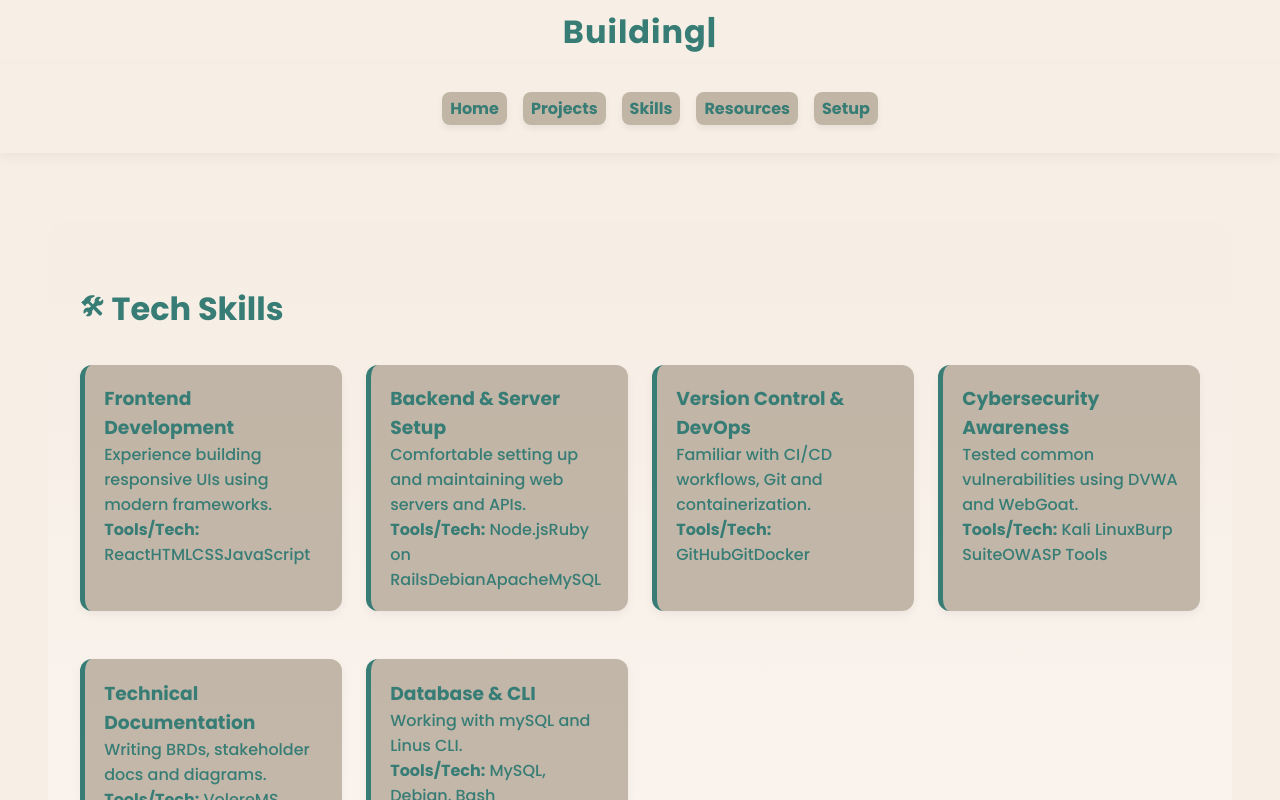
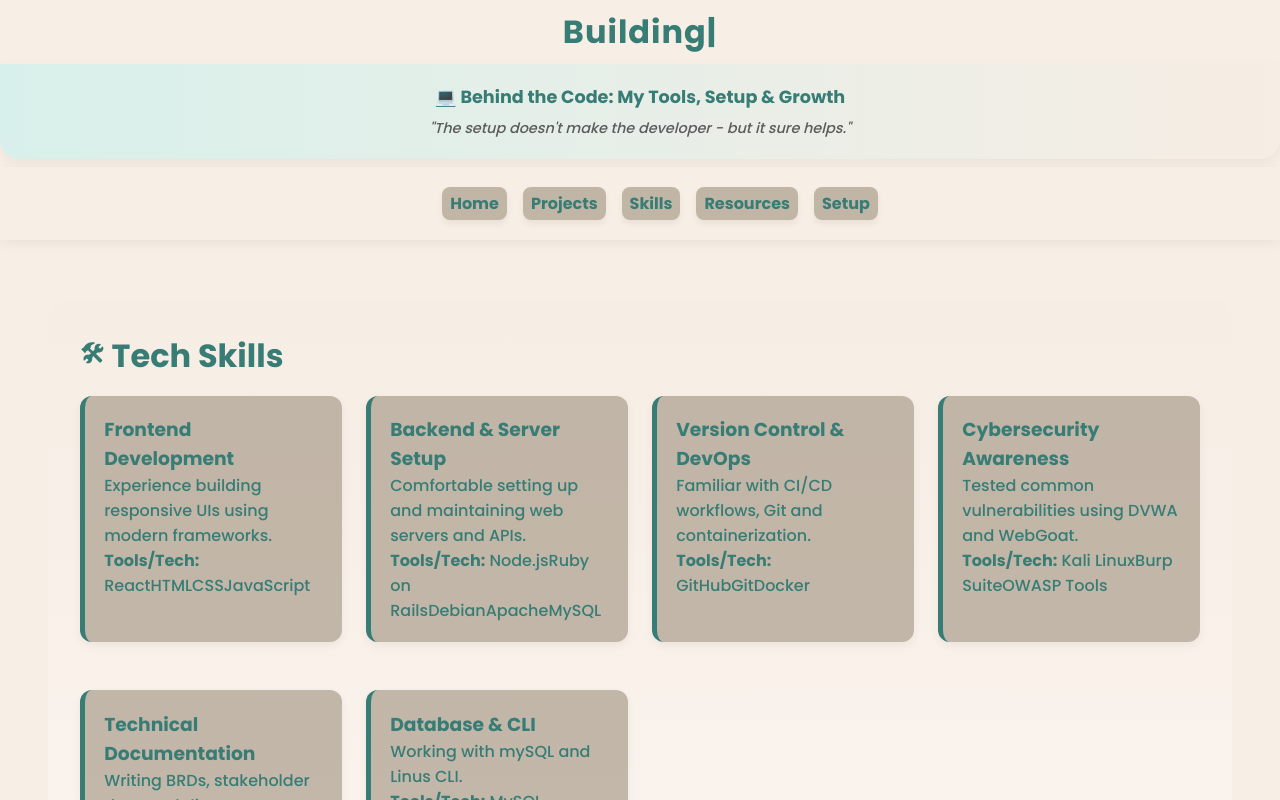
Before and after one commit to cordonez55/portfolio, a React (Create React App) app: page /skills in a window 1280 px wide. Shown: the top 800 px of the page. Built offline with nearby package versions, Linux system fonts and the light colour scheme.

Commit message:
Reduce spacing at the top of pages

```diff
--- a/src/App.css
+++ b/src/App.css
@@ -6,6 +6,11 @@
   --color-card: #ffffff;
   --color-shadow: rgba(0, 0, 0, 0.1);
   --color-button: #9e8f7e;
+}
+
+main {
+  padding: 1rem;
+  margin-top: 0;
 }
 
 body {
@@ -36,7 +41,7 @@ nav {
   display: flex;
   justify-content: center;
   gap: 2rem;
-  padding: 1rem 0;
+  padding: 0.5rem 0;
   box-shadow: 0 4px 12px rgba(0, 0, 0, 0.05);
   position: sticky;
   top: 0;
@@ -245,15 +250,15 @@ nav a {
 
 .section-container {
   background: linear-gradient(to bottom, #f6ede4, #fefaf7);
-  padding: 4rem 2rem;
+  padding: 2rem 2rem 4rem 2rem;
   border-radius: 20px;
-  margin: 2rem;
+  margin: 1.5rem 2rem;
 }
 
 .section-container h2 {
   font-size: 2rem;
   color: var(--color-accent);
-  margin-bottom: 2rem;
+  margin: 0 0 1rem;
   display: flex;
   align-items: center;
   gap: 0.5rem;
@@ -305,3 +310,25 @@ nav a {
   color: #333;
   line-height: 1.6;
 }
+
+.site-intro-banner {
+  background: linear-gradient(to right, #d8f0eb, #f6ede4);
+  padding: 1.25rem;
+  margin: 0 0 0.5rem 0;
+  border-radius: 0 0 20px 20px;
+  text-align: center;
+  box-shadow: 0 4px 12px rgba(0,0,0,0.05);
+}
+
+.site-intro-banner .main-line {
+  font-size: 1.1rem;
+  color: var(--color-accent);
+  font-weight: 600;
+}
+
+.site-intro-banner .tagline {
+  font-size: 0.9rem;
+  color: #5c5c5c;
+  font-style: italic;
+  margin-top: 0.5rem;
+}
--- a/src/App.js
+++ b/src/App.js
@@ -2,6 +2,7 @@ import { BrowserRouter as Router, Routes, Route } from "react-router-dom";
 import Header from "./components/Header";
 import Footer from "./components/Footer";
 import TypingBanner from './components/TypingBanner';
+import SiteIntro from './components/SiteIntro';
 
 import Home from "./pages/Home";
 import Projects from "./pages/Projects";
@@ -13,6 +14,7 @@ function App() {
   return (
     <Router>
       <TypingBanner />
+      <SiteIntro />
       <Header />
       <main style={{ padding: "1rem" }}>
         <Routes>
--- /dev/null
+++ b/src/components/SiteIntro.jsx
@@ -0,0 +1,10 @@
+import React from 'react';
+
+const SiteIntro = () => (
+  <div className="site-intro-banner">
+    <p className="main-line">💻 Behind the Code: My Tools, Setup & Growth</p>
+    <p className="tagline">"The setup doesn't make the developer - but it sure helps."</p>
+  </div>
+);
+
+export default SiteIntro;
--- a/src/pages/Setup.css
+++ b/src/pages/Setup.css
@@ -1,6 +1,5 @@
 .setup-page {
   padding: 2rem;
-  color: #377d75;
   max-width: 1100px;
   margin: auto;
   text-align: center;
@@ -15,13 +14,21 @@
 
 .setup-card {
   background-color: rgba(158, 143, 126, 0.6);
-  color: #377d75;
   border-left: 5px solid var(--color-accent);
   padding: 1.5rem;
   border-radius: 12px;
   box-shadow: 0 4px 10px rgba(0, 0, 0, 0.08);
   text-align: left;
   transition: 0.3s ease;
+  color: #377d75;
+}
+
+.setup-card h3 {
+  color: #377d75;
+}
+
+.setup-card h2 {
+  color: #377d75;
 }
 
 .setup-card:hover {
@@ -36,5 +43,5 @@
   margin-top: 3rem;
   border-radius: 10px;
   font-style: italic;
-  box-shadow: 0 4px 10px rgba(0, 0, 0, 0.1);
+  box-shadow: 0 4px 10x rgba(0, 0, 0, 0.1);
 }
```
